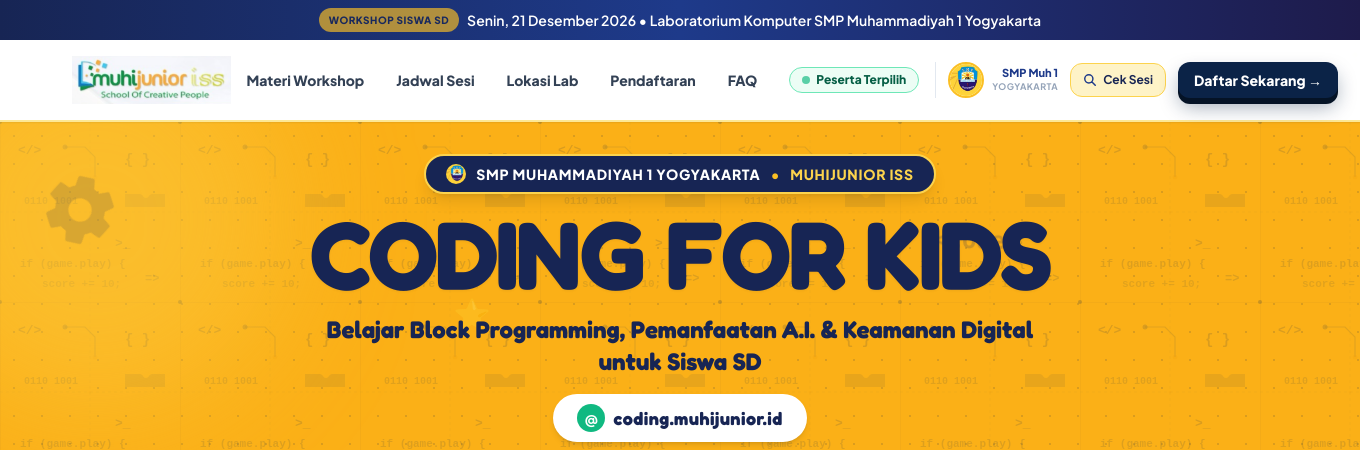
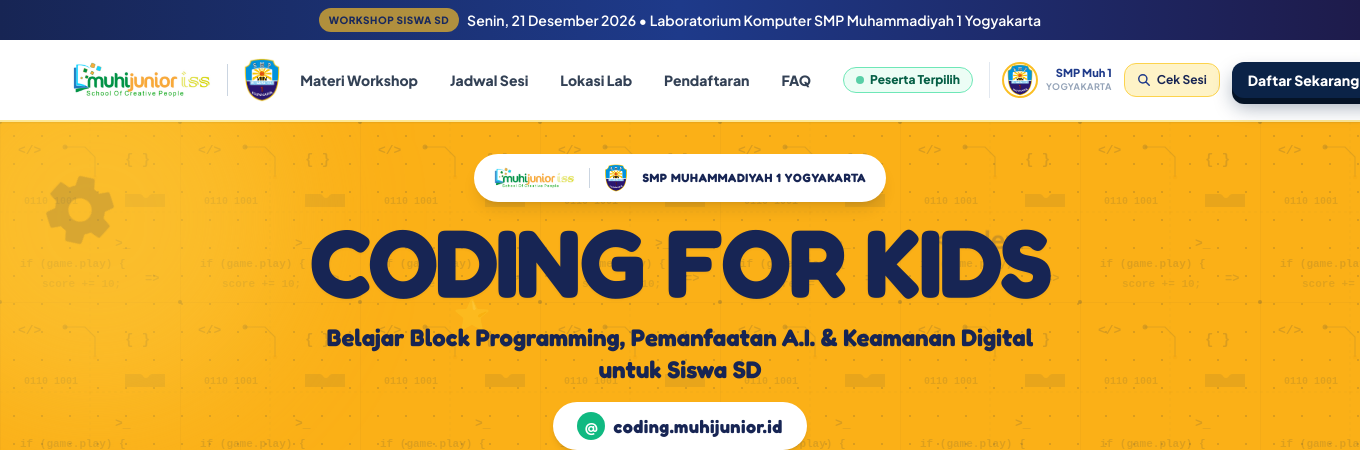
Before and after one commit to marco002-code/codingforkids, a Laravel app: page / in a window 1360 px wide; the page is wider, and only the part inside the window is pictured. Shown: the top 450 px of that part. Run offline with Laravel 12, Linux system fonts and the light colour scheme; data comes from the database, SQL or seed files in the repository; some libraries are stand-ins or nearby versions.

Commit message:
Apply official Muhijunior ISS and SMP Muhammadiyah 1 Yogyakarta logos across all views

```diff
--- a/resources/views/admin/login.blade.php
+++ b/resources/views/admin/login.blade.php
@@ -20,8 +20,10 @@
 
         <!-- Header -->
         <div class="text-center mb-8">
-            <div class="bg-white px-5 py-2.5 rounded-2xl shadow-lg inline-block mx-auto mb-4 border border-slate-600">
+            <div class="bg-white px-5 py-3 rounded-2xl shadow-lg inline-flex items-center gap-3.5 mx-auto mb-4 border border-slate-300">
                 <img src="{{ asset('images/logo-muhijunior-iss.png') }}" alt="Muhijunior ISS" class="h-10 w-auto object-contain">
+                <span class="w-px h-8 bg-slate-300"></span>
+                <img src="{{ asset('images/logo-smp-muh1.png') }}" alt="SMP Muhammadiyah 1 Yogyakarta" class="h-10 w-auto object-contain">
             </div>
             <h1 class="text-2xl font-black text-white tracking-tight">Portal Panitia Event</h1>
             <p class="text-xs text-slate-400 mt-1">Coding for Kids and A.I. for Learning 2026</p>
--- a/resources/views/landing.blade.php
+++ b/resources/views/landing.blade.php
@@ -85,11 +85,11 @@
 
             <!-- School & Community Identity Pill -->
             <div class="text-center mb-3">
-                <div class="inline-flex items-center gap-2.5 px-5 py-2 rounded-full bg-blue-950 text-white text-xs sm:text-sm font-black uppercase tracking-wider shadow-lg border-2 border-amber-300">
-                    <img src="/images/logo-smp-muh1.png" alt="SMP Muhammadiyah 1" class="h-5 w-5 object-contain rounded-full">
-                    <span>SMP Muhammadiyah 1 Yogyakarta</span>
-                    <span class="text-amber-400 font-bold">&bull;</span>
-                    <span class="text-amber-300">Muhijunior ISS</span>
+                <div class="inline-flex items-center gap-3 px-5 py-2.5 rounded-full bg-white text-blue-950 text-xs sm:text-sm font-black shadow-lg border-3 border-blue-950">
+                    <img src="/images/logo-muhijunior-iss.png" alt="Muhijunior ISS - School Of Creative People" class="h-6 sm:h-7 w-auto object-contain">
+                    <span class="w-px h-5 bg-slate-300"></span>
+                    <img src="/images/logo-smp-muh1.png" alt="SMP Muhammadiyah 1 Yogyakarta" class="h-6 sm:h-7 w-auto object-contain">
+                    <span class="hidden sm:inline font-display font-black text-xs uppercase tracking-wider text-blue-950">SMP Muhammadiyah 1 Yogyakarta</span>
                 </div>
             </div>
 
--- a/resources/views/layouts/admin.blade.php
+++ b/resources/views/layouts/admin.blade.php
@@ -39,10 +39,12 @@
         <div class="max-w-7xl mx-auto px-4 sm:px-6 lg:px-8 h-16 flex items-center justify-between">
             <div class="flex items-center gap-6">
                 <a href="{{ route('admin.dashboard') }}" class="flex items-center gap-2.5">
-                    <div class="bg-white px-2 py-1 rounded-lg shadow-xs">
+                    <div class="bg-white px-2.5 py-1 rounded-lg shadow-xs flex items-center gap-2">
                         <img src="{{ asset('images/logo-muhijunior-iss.png') }}" alt="Muhijunior ISS" class="h-6 w-auto object-contain">
+                        <span class="w-px h-5 bg-slate-300"></span>
+                        <img src="{{ asset('images/logo-smp-muh1.png') }}" alt="SMP Muhammadiyah 1" class="h-6 w-auto object-contain">
                     </div>
-                    <span class="font-extrabold text-base tracking-tight text-white hidden sm:inline">Panitia Dashboard</span>
+                    <span class="font-extrabold text-sm tracking-tight text-white hidden sm:inline">Panitia Workshop</span>
                 </a>
 
                 <nav class="flex items-center gap-1 sm:gap-2 text-xs sm:text-sm font-semibold">
--- a/resources/views/layouts/app.blade.php
+++ b/resources/views/layouts/app.blade.php
@@ -277,9 +277,11 @@
     <header class="sticky top-0 z-40 bg-white/95 backdrop-blur-md border-b-2 border-amber-200/90 shadow-sm no-print">
         <div class="max-w-7xl mx-auto px-4 sm:px-6 lg:px-8 h-20 flex items-center justify-between gap-4">
 
-            <!-- Left Branding: Muhijunior ISS Official Logo -->
-            <a href="{{ route('home') }}" class="flex items-center gap-3 shrink-0">
+            <!-- Left Branding: Muhijunior ISS & SMP Muh 1 Official Logos -->
+            <a href="{{ route('home') }}" class="flex items-center gap-2 sm:gap-3 shrink-0">
                 <img src="/images/logo-muhijunior-iss.png" alt="Muhijunior ISS - School Of Creative People" class="h-10 sm:h-12 w-auto object-contain transition-transform hover:scale-105">
+                <span class="hidden sm:block w-px h-8 bg-slate-300"></span>
+                <img src="/images/logo-smp-muh1.png" alt="SMP Muhammadiyah 1 Yogyakarta" class="hidden sm:block h-10 sm:h-11 w-auto object-contain transition-transform hover:scale-105">
             </a>
 
             <!-- Center Nav Links (Desktop) -->
@@ -334,6 +336,12 @@
 
         <!-- Mobile Dropdown Navigation -->
         <div id="mobileMenu" class="hidden lg:hidden bg-white border-t border-amber-200 px-4 pt-3 pb-5 space-y-2 shadow-xl">
+            <div class="flex items-center gap-3 pb-3 border-b border-slate-100 mb-2">
+                <img src="/images/logo-muhijunior-iss.png" alt="Muhijunior ISS" class="h-8 w-auto object-contain">
+                <span class="w-px h-6 bg-slate-300"></span>
+                <img src="/images/logo-smp-muh1.png" alt="SMP Muhammadiyah 1 Yogyakarta" class="h-8 w-auto object-contain">
+                <span class="text-xs font-black text-blue-950">SMP Muh 1 Yogya</span>
+            </div>
             <a href="{{ request()->routeIs('home') ? '#materi' : route('home') . '#materi' }}" onclick="toggleMobileMenu()" class="block py-2.5 px-3 rounded-xl text-sm font-extrabold text-slate-800 hover:bg-amber-50">
                 🎮 Materi Workshop
             </a>
@@ -371,7 +379,7 @@
                             <img src="/images/logo-muhijunior-iss.png" alt="Muhijunior ISS - School Of Creative People" class="h-9 w-auto object-contain">
                         </div>
                         <div class="bg-white p-2 rounded-2xl inline-block shadow-md border-2 border-amber-300">
-                            <img src="/images/logo-smp-muh1.png" alt="SMP Muhammadiyah 1 Yogyakarta" class="h-9 w-9 object-contain rounded-full">
+                            <img src="/images/logo-smp-muh1.png" alt="SMP Muhammadiyah 1 Yogyakarta" class="h-9 w-auto object-contain">
                         </div>
                     </div>
                     <h3 class="font-extrabold text-white text-base">SMP Muhammadiyah 1 Yogyakarta</h3>
--- a/resources/views/ticket.blade.php
+++ b/resources/views/ticket.blade.php
@@ -40,7 +40,7 @@
                     <div class="flex items-center gap-3 bg-white/95 backdrop-blur-xs px-4 py-2 rounded-2xl shadow-md mb-3 border border-white/50">
                         <img src="/images/logo-muhijunior-iss.png" alt="Muhijunior ISS" class="h-8 sm:h-9 w-auto object-contain">
                         <span class="w-px h-6 bg-slate-300"></span>
-                        <img src="/images/logo-smp-muh1.png" alt="SMP Muhammadiyah 1 Yogyakarta" class="h-8 w-8 object-contain rounded-full">
+                        <img src="/images/logo-smp-muh1.png" alt="SMP Muhammadiyah 1 Yogyakarta" class="h-8 sm:h-9 w-auto object-contain">
                     </div>
                     <span class="inline-block px-3 py-1 rounded-full text-[11px] font-extrabold uppercase tracking-widest bg-white/20 backdrop-blur-md mb-2">
                         Official Workshop Pass &bull; Muhijunior
```
Also changed, not shown: resources/views/peserta-terpilih.blade.php (+8 -0 lines), public/images/logo-muhijunior-iss.png, public/images/logo-smp-muh1.png.
